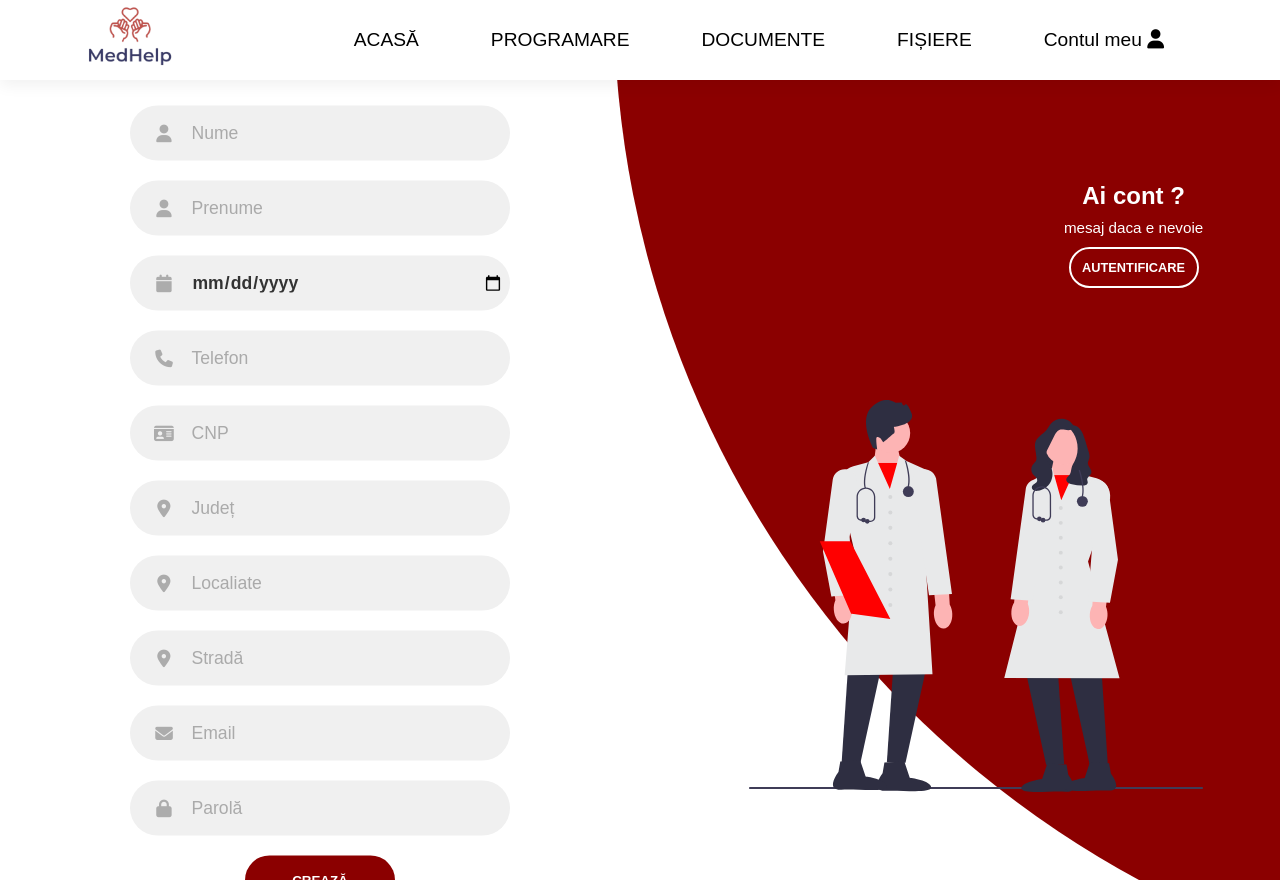
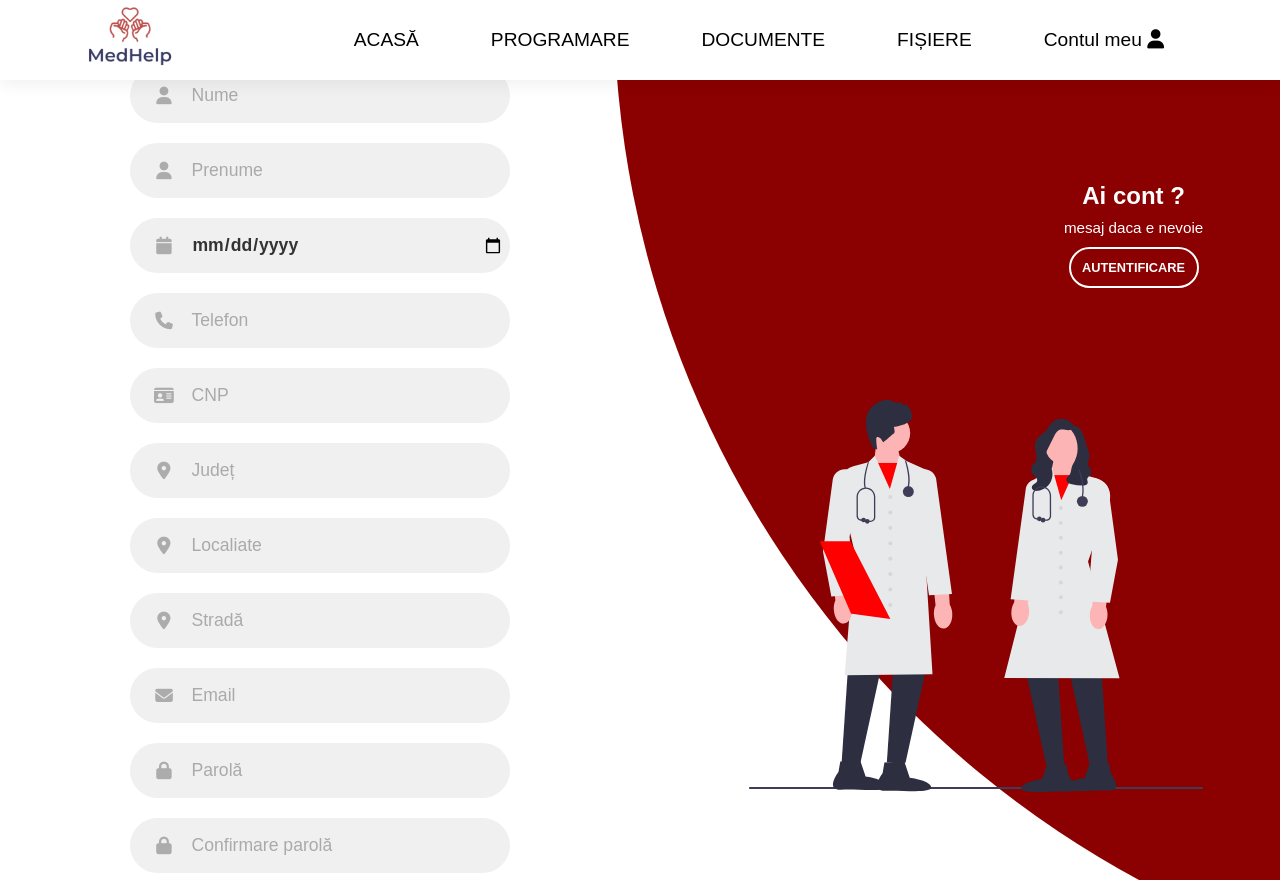
Before and after one commit to tgdragota/MedHelp, a React (Create React App) app in the folder medhelp/: page /cont in a window 1280 px wide. Both pictures are taken after a click on the button "CREAZĂ CONT". Built offline with nearby package versions, Linux system fonts and the light colour scheme.

Commit message:
Confirmare parola

```diff
--- a/medhelp/src/components/Cont.js
+++ b/medhelp/src/components/Cont.js
@@ -60,6 +60,10 @@ function Cont() {
                                 <i className="fa fa-lock"></i>
                                 <input type="password" placeholder="Parolă"/>
                             </div>
+                            <div className="input-field">
+                                <i className="fa fa-lock"></i>
+                                <input type="password" placeholder="Confirmare parolă"/>
+                            </div>
                             <input type="submit" className="btn" value="Crează"/>
                         </form>
                     </div>
```
